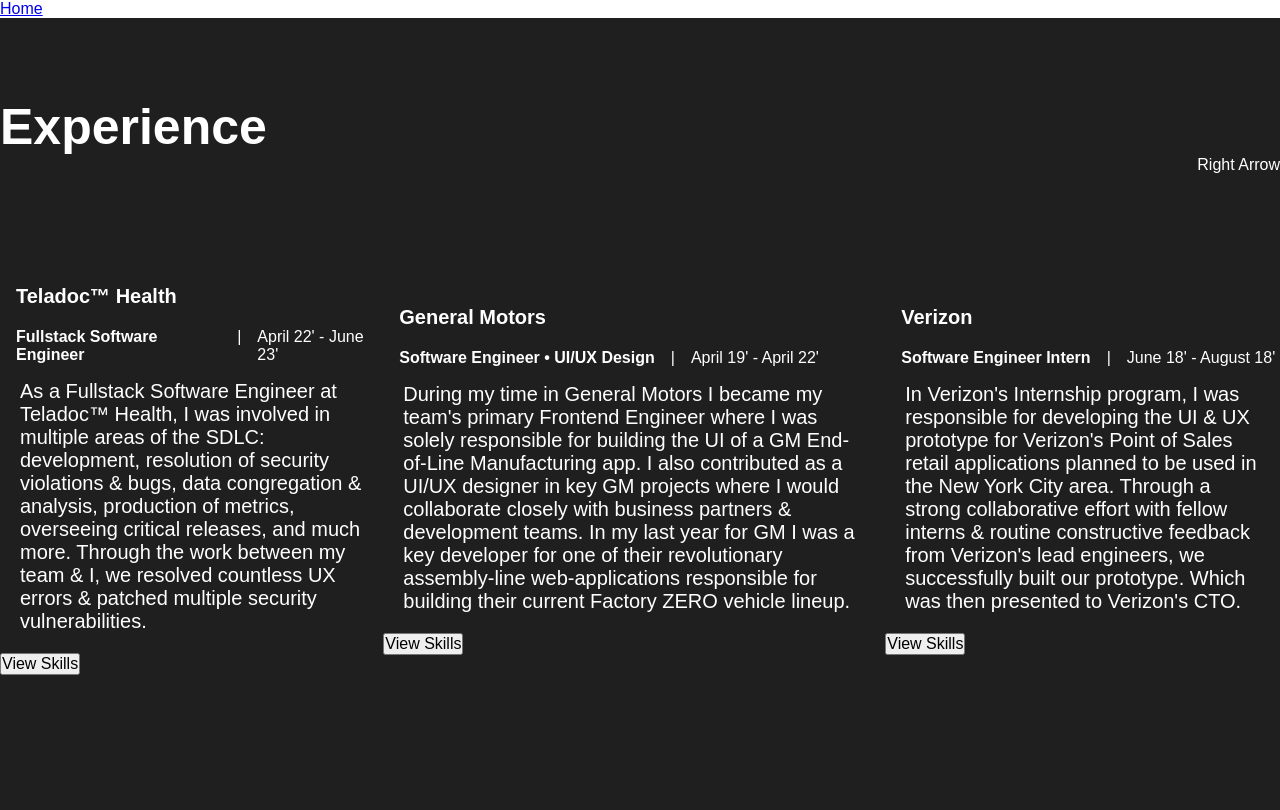
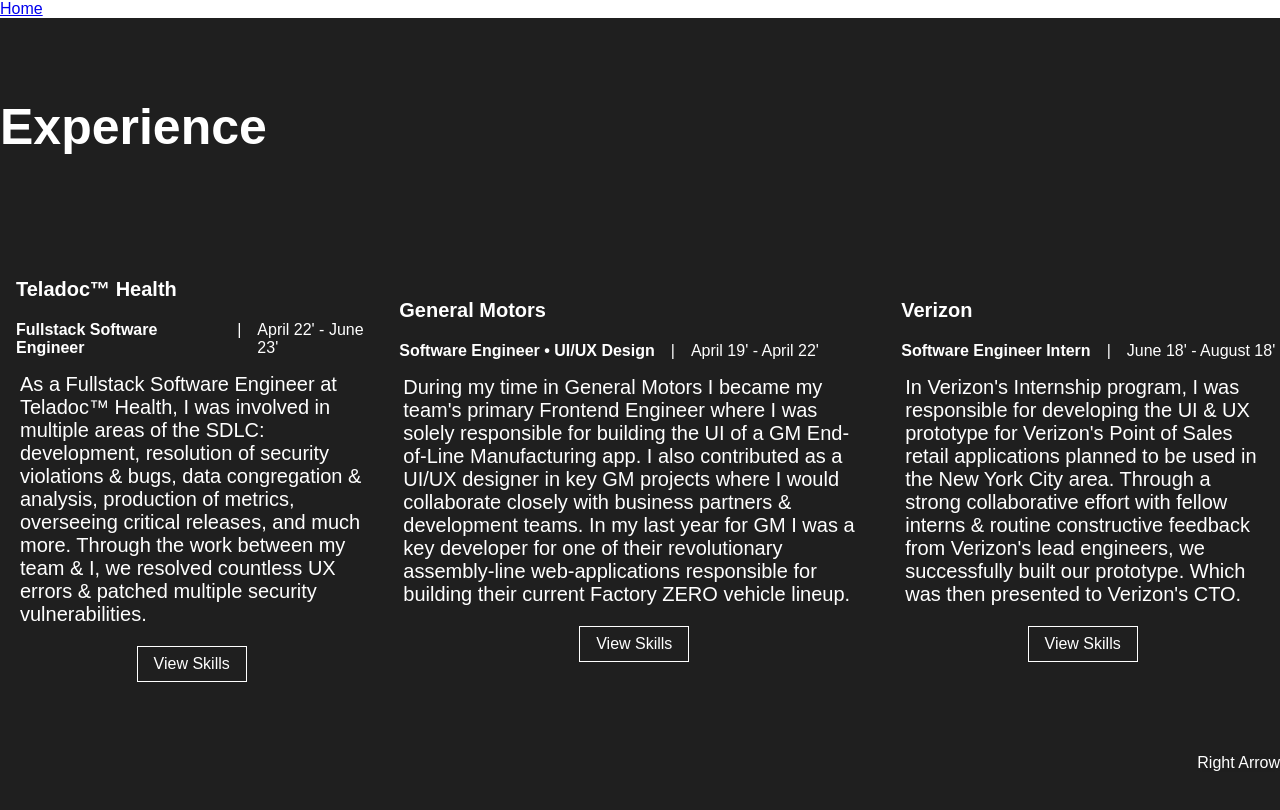
Before and after one commit to luism007/luisgm-portfolio, a React app: page / in a window 1280 px wide. Shown: the top 810 px of the page. Built offline with nearby package versions, Linux system fonts and the light colour scheme.

Commit message:
Adding button styling

```diff
--- a/components/horizontal-scroll-list/HorizontalScrollList.scss
+++ b/components/horizontal-scroll-list/HorizontalScrollList.scss
@@ -1,6 +1,9 @@
+@import '../../scss/variables';
+
 .container-horizontal-scroll-stepper {
     display: flex;
     height: 90%;
+    position: relative;
 }
 
 .container-horizontal-scroll-stepper-items {
@@ -18,6 +21,11 @@
 .horizontal-scroll-arrow{
     position: absolute;
     z-index: 2;
+    background-color: transparent;
+    backdrop-filter: saturate(87%) blur(2px);
+    border: none;
+    color: $light-text;
+    bottom: 2em;
 }
 
 .horizontal-scroll-arrow.left {
--- a/components/horizontal-scroll-list/HorizontalScrollList.tsx
+++ b/components/horizontal-scroll-list/HorizontalScrollList.tsx
@@ -20,7 +20,7 @@
 
     return(
         <div className = 'container-horizontal-scroll-stepper'>
-            {index > 0 && <span onClick={clickLeft} className="horizontal-scroll-arrow left"> Left Arrow </span>}
+            {index > 0 && <button onClick={clickLeft} className="horizontal-scroll-arrow left"> Left Arrow </button>}
             <div className='container-horizontal-scroll-stepper-items'>
                 {
                     props.items.map((item, index) => {
@@ -32,7 +32,7 @@
                     })
                 }
             </div>
-            {index < props.items.length - 1 && <span onClick={clickRight} className="horizontal-scroll-arrow right"> Right Arrow </span>}
+            {index < props.items.length - 1 && <button onClick={clickRight} className="horizontal-scroll-arrow right"> Right Arrow </button>}
         </div>
     );
 }
--- a/components/styled-components/experience-card/ExperienceCard.scss
+++ b/components/styled-components/experience-card/ExperienceCard.scss
@@ -38,3 +38,15 @@
 .description-experience-card {
     margin: 0 1em 1em 1em;
 }
+
+.container-button-experience-card {
+    display: flex;
+    flex-flow: row;
+    justify-content: center;
+}
+.portfolio-button {
+    padding: 0.5em 1em;
+    color: $primary-light;
+    background-color: $primary-dark;
+    border: 1px solid $primary-light;
+}
--- a/scss/_variables.scss
+++ b/scss/_variables.scss
@@ -1,5 +1,5 @@
 $border-color: #3333;
-$primary-color: #fff;
+$primary-light: #fff;
 $primary-dark: #1f1f1f;
 $dark-text: #333;
 $light-text: #fff;
--- a/sections/experience/Experience.scss
+++ b/sections/experience/Experience.scss
@@ -2,5 +2,5 @@
 @import '../../scss/functions';
 .section-container {
     background-color: $primary-dark;
-    color: $primary-color
+    color: $primary-light;
 }
```
